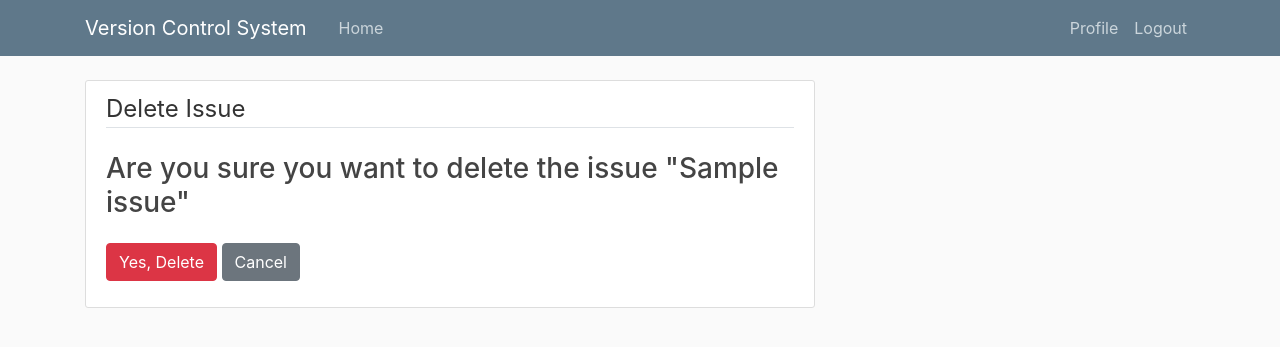
After one commit to borkovacd/UKS-2021-22, a Django app: page /issues/1/delete/ in a window 1280 px wide. The commit adds this page. Shown: the top 347 px of the page. Run offline with Django 4.2, Linux system fonts and the light colour scheme; a user stored in the database is signed in; tables that the repository leaves empty hold one stand-in row (values such as "Sample post"); some libraries are stand-ins or nearby versions.

Commit message:
Implement issue deletion

```diff
--- a/vcs/git/models.py
+++ b/vcs/git/models.py
@@ -73,7 +73,7 @@ class Issue(models.Model):
     date_closed = models.DateTimeField(null=True)
     is_open = models.BooleanField(default=True)
     milestone = models.ForeignKey(
-        Milestone, on_delete=models.CASCADE, blank=True)
+        Milestone, on_delete=models.CASCADE, blank=True, null=True)
     labels = models.ManyToManyField(Label, blank=True)
     assignees = models.ManyToManyField(
         User, related_name='assignees', blank=True)
--- /dev/null
+++ b/vcs/git/templates/git/issue_confirm_delete.html
@@ -0,0 +1,16 @@
+{% extends 'git/base.html' %}
+{% block content %}
+    <div class="content-section">
+        <form method="POST">
+            {% csrf_token %}
+            <fieldset class="form-group">
+                <legend class="border-bottom mb-4">Delete Issue</legend>
+                <h3>Are you sure you want to delete the issue "{{ object.title }}"</h3>
+            </fieldset>
+            <div class="form-group">
+                <button class="btn btn-danger" type="submit">Yes, Delete</button>
+                <a class="btn btn-secondary" href="{% url 'project-detail' object.project.id %}">Cancel</a>
+            </div>
+        </form>
+    </div>
+{% endblock content %}
--- a/vcs/git/templates/git/project_detail.html
+++ b/vcs/git/templates/git/project_detail.html
@@ -55,6 +55,10 @@
                   <br>
                   #{{issue.id}} was closed on <i>{{issue.date_closed|date:"F d, Y"}}</i>
                 {% endif %}
+            </p>
+            <p class="text-muted">
+              <a class="btn btn-info btn-sm  mt-1 mb-1" href="{% url 'issue-delete' issue.id %}">Edit</a>
+              <a class="btn btn-danger btn-sm  mt-1 mb-1" href="{% url 'issue-delete' issue.id %}">Delete</a>
             </p>
           </div>
           <h6 class="text-muted">
--- a/vcs/git/urls.py
+++ b/vcs/git/urls.py
@@ -6,6 +6,7 @@ from .views import (
     CommentDeleteView,
     CommentUpdateView,
     IssueDetailView,
+    IssueDeleteView,
     LabelCreateView,
     LabelUpdateView,
     LabelDeleteView,
@@ -48,6 +49,8 @@ urlpatterns = [
     path('project/<int:project_id>/new-issue/',
          views.add_issue, name='issue-create'),
     path('issues/<int:pk>/', IssueDetailView.as_view(), name='issue-detail'),
+    path('issues/<int:pk>/delete/',
+         IssueDeleteView.as_view(), name='issue-delete'),
 
     path('comment/<int:pk>/delete/',
          CommentDeleteView.as_view(), name='comment-delete'),
--- a/vcs/git/views.py
+++ b/vcs/git/views.py
@@ -346,6 +346,22 @@ class IssueDetailView(FormMixin, DetailView):
         return super(IssueDetailView, self).form_valid(form)
 
 
+class IssueDeleteView(LoginRequiredMixin, UserPassesTestMixin, DeleteView):
+    model = Issue
+
+    def get_success_url(self):
+        project = self.object.project
+        messages.success(
+            self.request, f'The issue "{self.object.title}" was removed successfully!')
+        return reverse('project-detail', args=[project.id])
+
+    def test_func(self):
+        issue = self.get_object()
+        if self.request.user == issue.author:
+            return True
+        return False
+
+
 class CommentDeleteView(LoginRequiredMixin, DeleteView):
     model = Comment
 
```
Also changed, not shown: vcs/git/migrations/0008_alter_issue_milestone.py (added), vcs/git/migrations/0009_alter_issue_milestone.py (added).
